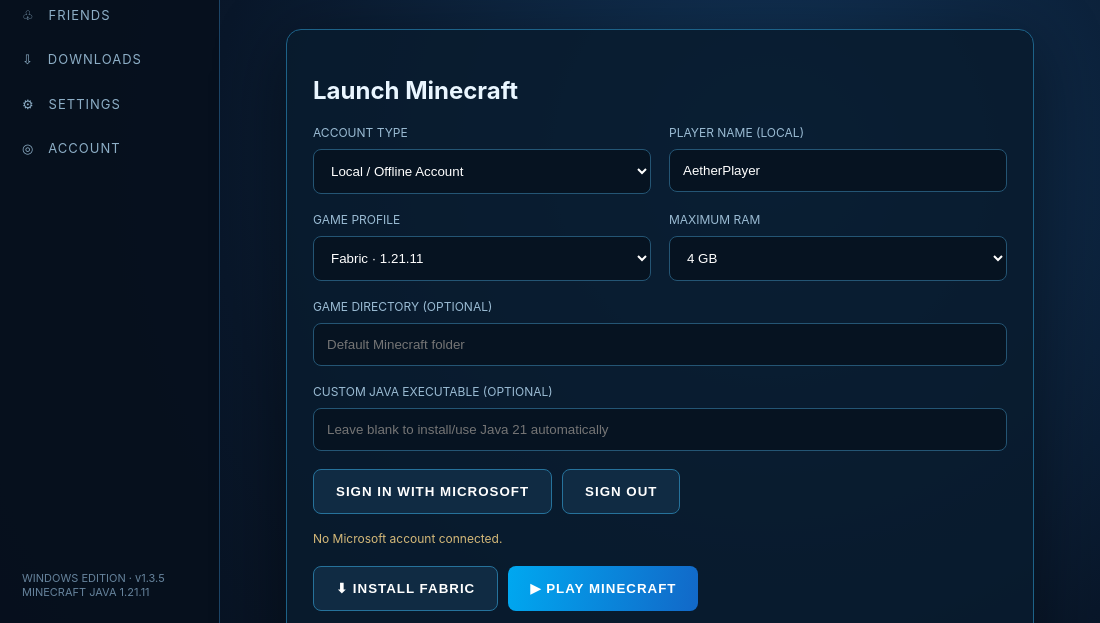
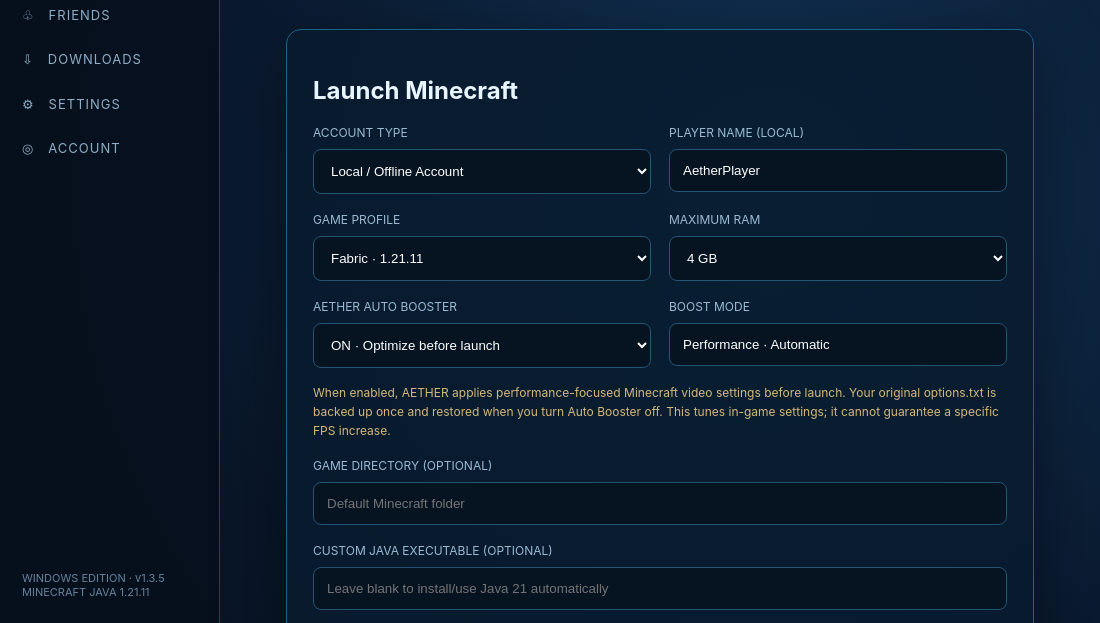
Before and after one commit to namiii911/Aether-_client, an Electron app: page launcher-source/src/index.html in a window 1100 px wide. Shown: the part 176-799 px from the top of the page. Drawn offline with Linux system fonts and the light colour scheme; no server answers.

Commit message:
Add AETHER Auto Booster controls

```diff
--- a/launcher-source/src/index.html
+++ b/launcher-source/src/index.html
@@ -32,6 +32,11 @@ button.secondary{background:#102b43;border:1px solid #26729b}button:disabled{opa
 <div class="field"><label>GAME PROFILE</label><select id="profile"><option value="fabric">Fabric · 1.21.11</option><option value="vanilla">Vanilla · 1.21.11</option></select></div>
 <div class="field"><label>MAXIMUM RAM</label><select id="ram"><option value="2">2 GB</option><option value="4" selected>4 GB</option><option value="6">6 GB</option><option value="8">8 GB</option><option value="12">12 GB</option><option value="16">16 GB</option></select></div>
 </div>
+<div class="row" style="margin-top:18px">
+<div class="field"><label>AETHER AUTO BOOSTER</label><select id="autoBoost"><option value="on" selected>ON · Optimize before launch</option><option value="off">OFF · Keep my settings</option></select></div>
+<div class="field"><label>BOOST MODE</label><input value="Performance · Automatic" readonly></div>
+</div>
+<div class="notice">When enabled, AETHER applies performance-focused Minecraft video settings before launch. Your original options.txt is backed up once and restored when you turn Auto Booster off. This tunes in-game settings; it cannot guarantee a specific FPS increase.</div>
 <div class="field" style="margin-top:18px"><label>GAME DIRECTORY (OPTIONAL)</label><input id="gameDir" placeholder="Default Minecraft folder"></div>
 <div class="field" style="margin-top:18px"><label>CUSTOM JAVA EXECUTABLE (OPTIONAL)</label><input id="javaPath" placeholder="Leave blank to install/use Java 21 automatically"></div>
 <div class="actions"><button class="secondary" id="loginMicrosoft">SIGN IN WITH MICROSOFT</button><button class="secondary" id="logoutMicrosoft">SIGN OUT</button></div><div class="notice" id="accountStatus" style="display:block">No Microsoft account connected.</div>
```
